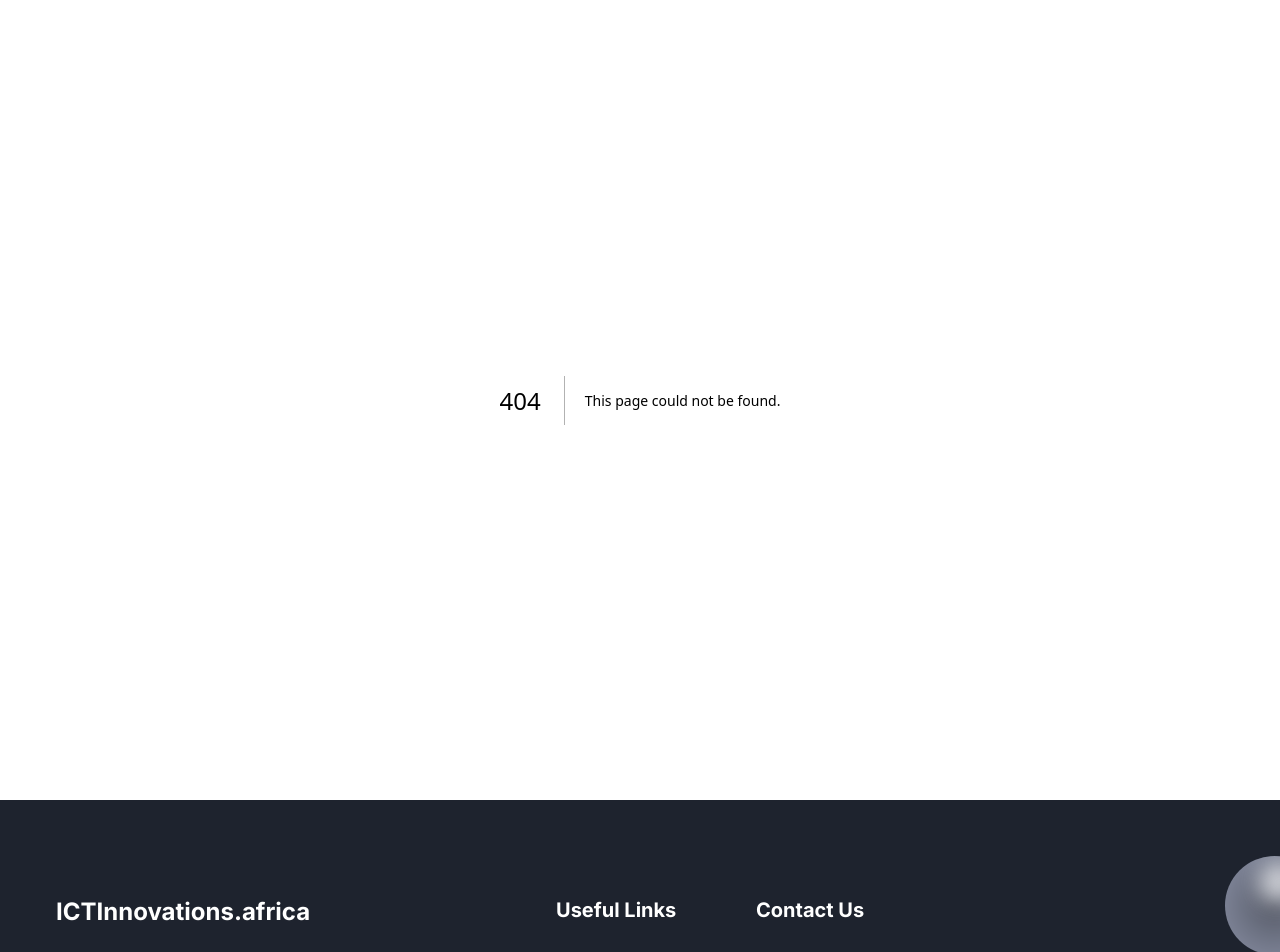
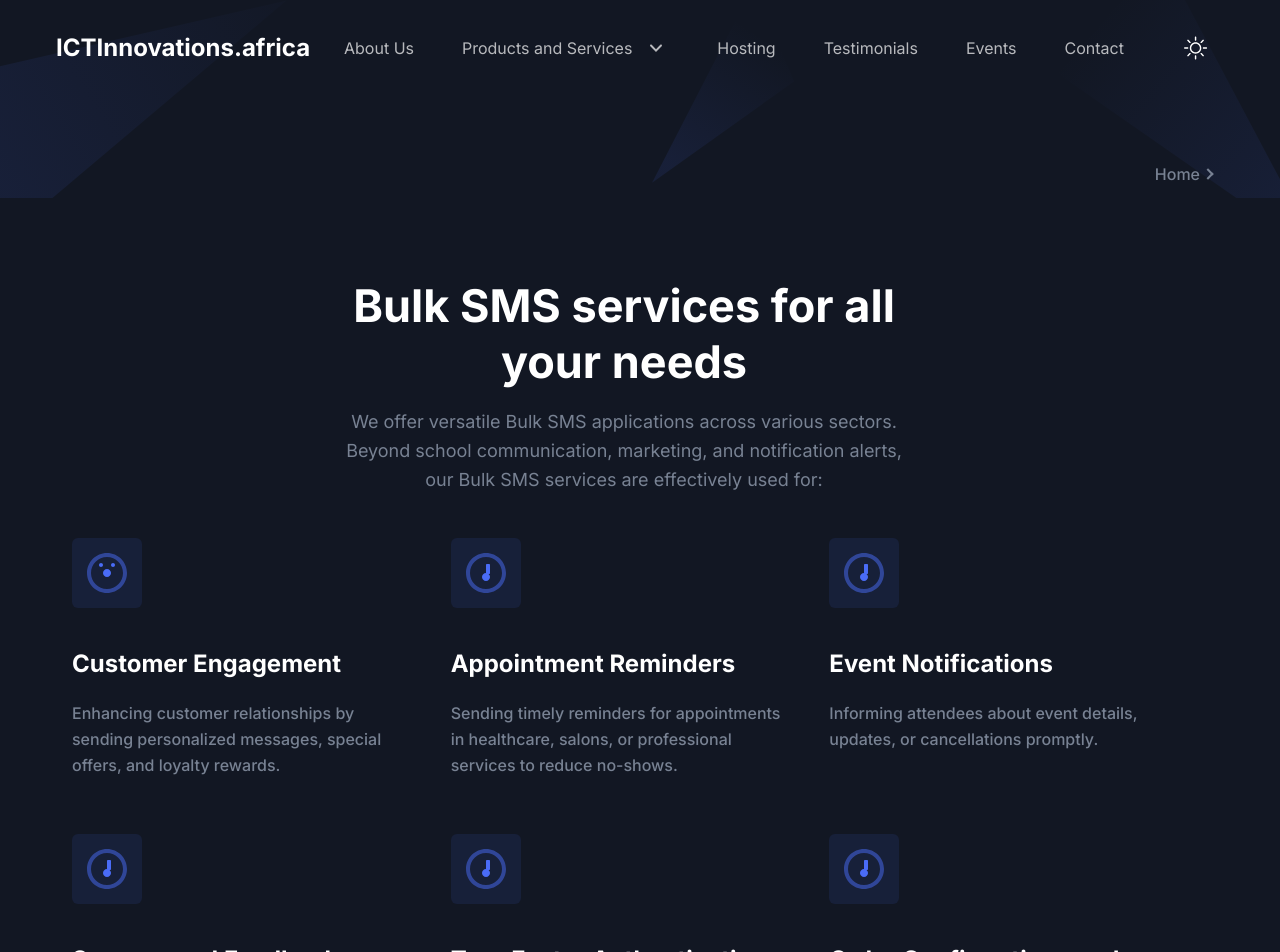
Before and after one commit to NewtonMutugi/ict-innovations-africa, a Next.js app: page /bulk-sms in a window 1280 px wide. Before the commit this address had no page. Shown: the top 952 px of the page. Built offline with nearby package versions, Linux system fonts and the light colour scheme.

Commit message:
Add Bulk SMS page and related components with data structure

```diff
--- /dev/null
+++ b/app/bulk-sms/BulkSms.tsx
@@ -0,0 +1,47 @@
+"use client";
+import Breadcrumb from "@/components/Common/Breadcrumb";
+import SectionTitle from "@/components/Common/SectionTitle";
+import React from "react";
+import bulkSmsData from "./bulkSmsData";
+import SingleFeature from "@/components/Services/SingleServices";
+
+const BulkSms = () => {
+  const handleLearnClick = () => {
+    window.open(
+      "https://dstr.connectbind.com/rsms/client-login.php?lang=en",
+      "_blank",
+    );
+  };
+  return (
+    <>
+      <Breadcrumb pageName="" description="" />
+      <section className="container pb-28 pt-20">
+        <div className="container -mx-4 flex flex-wrap items-center">
+          <div className="w-full px-4 lg:w-full">
+            <SectionTitle
+              title="Bulk SMS services for all your needs"
+              paragraph="We offer versatile Bulk SMS applications across various sectors. Beyond school communication, marketing, and notification alerts, our Bulk SMS services are effectively used for:"
+              mb="44px"
+              center
+            />
+            <div className="grid grid-cols-1 gap-x-8 gap-y-14 md:grid-cols-2 lg:grid-cols-3">
+              {bulkSmsData.map((feature) => (
+                <SingleFeature key={feature.id} feature={feature} />
+              ))}
+            </div>
+          </div>
+          <div className="my-6 mt-8 flex w-full items-center justify-center">
+            <button
+              className="dark:hadow-submit-dark items-center justify-center rounded-lg bg-primary px-9 py-4 text-base font-medium text-white shadow-submit duration-300 hover:bg-primary/90"
+              onClick={handleLearnClick}
+            >
+              Learn More
+            </button>
+          </div>
+        </div>
+      </section>
+    </>
+  );
+};
+
+export default BulkSms;
--- /dev/null
+++ b/app/bulk-sms/bulkSmsData.tsx
@@ -0,0 +1,103 @@
+import { Feature } from "@/types/feature";
+
+const CustomerEngagementData: Feature[] = [
+  {
+    id: 0,
+    icon: (
+      <svg width="40" height="40" viewBox="0 0 40 40" className="fill-current">
+        <path
+          opacity="0.5"
+          d="M20 0C8.9543 0 0 8.9543 0 20C0 31.0457 8.9543 40 20 40C31.0457 40 40 31.0457 40 20C40 8.9543 31.0457 0 20 0ZM20 36C11.1634 36 4 28.8366 4 20C4 11.1634 11.1634 4 20 4C28.8366 4 36 11.1634 36 20C36 28.8366 28.8366 36 20 36Z"
+        />
+        <path d="M20 16C17.7909 16 16 17.7909 16 20C16 22.2091 17.7909 24 20 24C22.2091 24 24 22.2091 24 20C24 17.7909 22.2091 16 20 16Z" />
+        <path d="M28 12C28 13.1046 27.1046 14 26 14C24.8954 14 24 13.1046 24 12C24 10.8954 24.8954 10 26 10C27.1046 10 28 10.8954 28 12Z" />
+        <path d="M16 12C16 13.1046 15.1046 14 14 14C12.8954 14 12 13.1046 12 12C12 10.8954 12.8954 10 14 10C15.1046 10 16 10.8954 16 12Z" />
+      </svg>
+    ),
+    title: "Customer Engagement",
+    paragraph:
+      "Enhancing customer relationships by sending personalized messages, special offers, and loyalty rewards.",
+  },
+  {
+    id: 1,
+    icon: (
+      <svg width="40" height="40" viewBox="0 0 40 40" className="fill-current">
+        <path
+          opacity="0.5"
+          d="M20 0C8.9543 0 0 8.9543 0 20C0 31.0457 8.9543 40 20 40C31.0457 40 40 31.0457 40 20C40 8.9543 31.0457 0 20 0ZM20 36C11.1634 36 4 28.8366 4 20C4 11.1634 11.1634 4 20 4C28.8366 4 36 11.1634 36 20C36 28.8366 28.8366 36 20 36Z"
+        />
+        <path d="M20 12C20 11.4477 20.4477 11 21 11H23C23.5523 11 24 11.4477 24 12V20C24 20.5523 23.5523 21 23 21H21C20.4477 21 20 20.5523 20 20V12Z" />
+        <path d="M20 28C22.2091 28 24 26.2091 24 24C24 21.7909 22.2091 20 20 20C17.7909 20 16 21.7909 16 24C16 26.2091 17.7909 28 20 28Z" />
+      </svg>
+    ),
+    title: "Appointment Reminders",
+    paragraph:
+      "Sending timely reminders for appointments in healthcare, salons, or professional services to reduce no-shows.",
+  },
+  {
+    id: 2,
+    icon: (
+      <svg width="40" height="40" viewBox="0 0 40 40" className="fill-current">
+        <path
+          opacity="0.5"
+          d="M20 0C8.9543 0 0 8.9543 0 20C0 31.0457 8.9543 40 20 40C31.0457 40 40 31.0457 40 20C40 8.9543 31.0457 0 20 0ZM20 36C11.1634 36 4 28.8366 4 20C4 11.1634 11.1634 4 20 4C28.8366 4 36 11.1634 36 20C36 28.8366 28.8366 36 20 36Z"
+        />
+        <path d="M20 12C20 11.4477 20.4477 11 21 11H23C23.5523 11 24 11.4477 24 12V20C24 20.5523 23.5523 21 23 21H21C20.4477 21 20 20.5523 20 20V12Z" />
+        <path d="M20 28C22.2091 28 24 26.2091 24 24C24 21.7909 22.2091 20 20 20C17.7909 20 16 21.7909 16 24C16 26.2091 17.7909 28 20 28Z" />
+      </svg>
+    ),
+    title: "Event Notifications",
+    paragraph:
+      "Informing attendees about event details, updates, or cancellations promptly.",
+  },
+  {
+    id: 3,
+    icon: (
+      <svg width="40" height="40" viewBox="0 0 40 40" className="fill-current">
+        <path
+          opacity="0.5"
+          d="M20 0C8.9543 0 0 8.9543 0 20C0 31.0457 8.9543 40 20 40C31.0457 40 40 31.0457 40 20C40 8.9543 31.0457 0 20 0ZM20 36C11.1634 36 4 28.8366 4 20C4 11.1634 11.1634 4 20 4C28.8366 4 36 11.1634 36 20C36 28.8366 28.8366 36 20 36Z"
+        />
+        <path d="M20 12C20 11.4477 20.4477 11 21 11H23C23.5523 11 24 11.4477 24 12V20C24 20.5523 23.5523 21 23 21H21C20.4477 21 20 20.5523 20 20V12Z" />
+        <path d="M20 28C22.2091 28 24 26.2091 24 24C24 21.7909 22.2091 20 20 20C17.7909 20 16 21.7909 16 24C16 26.2091 17.7909 28 20 28Z" />
+      </svg>
+    ),
+    title: "Surveys and Feedback",
+    paragraph:
+      "Collecting customer feedback or conduct surveys to gain insights into your services.",
+  },
+  {
+    id: 4,
+    icon: (
+      <svg width="40" height="40" viewBox="0 0 40 40" className="fill-current">
+        <path
+          opacity="0.5"
+          d="M20 0C8.9543 0 0 8.9543 0 20C0 31.0457 8.9543 40 20 40C31.0457 40 40 31.0457 40 20C40 8.9543 31.0457 0 20 0ZM20 36C11.1634 36 4 28.8366 4 20C4 11.1634 11.1634 4 20 4C28.8366 4 36 11.1634 36 20C36 28.8366 28.8366 36 20 36Z"
+        />
+        <path d="M20 12C20 11.4477 20.4477 11 21 11H23C23.5523 11 24 11.4477 24 12V20C24 20.5523 23.5523 21 23 21H21C20.4477 21 20 20.5523 20 20V12Z" />
+        <path d="M20 28C22.2091 28 24 26.2091 24 24C24 21.7909 22.2091 20 20 20C17.7909 20 16 21.7909 16 24C16 26.2091 17.7909 28 20 28Z" />
+      </svg>
+    ),
+    title: "Two-Factor Authentication (2FA)",
+    paragraph:
+      "We design our solutions to grow with our clients, providing sustainable outcomes that stand the test of time.",
+  },
+  {
+    id: 5,
+    icon: (
+      <svg width="40" height="40" viewBox="0 0 40 40" className="fill-current">
+        <path
+          opacity="0.5"
+          d="M20 0C8.9543 0 0 8.9543 0 20C0 31.0457 8.9543 40 20 40C31.0457 40 40 31.0457 40 20C40 8.9543 31.0457 0 20 0ZM20 36C11.1634 36 4 28.8366 4 20C4 11.1634 11.1634 4 20 4C28.8366 4 36 11.1634 36 20C36 28.8366 28.8366 36 20 36Z"
+        />
+        <path d="M20 12C20 11.4477 20.4477 11 21 11H23C23.5523 11 24 11.4477 24 12V20C24 20.5523 23.5523 21 23 21H21C20.4477 21 20 20.5523 20 20V12Z" />
+        <path d="M20 28C22.2091 28 24 26.2091 24 24C24 21.7909 22.2091 20 20 20C17.7909 20 16 21.7909 16 24C16 26.2091 17.7909 28 20 28Z" />
+      </svg>
+    ),
+    title: "Order Confirmations and Delivery Updates",
+    paragraph:
+      "Keeping customers informed about their orders and delivery statuses in real-time.",
+  },
+];
+
+export default CustomerEngagementData;
--- /dev/null
+++ b/app/bulk-sms/page.tsx
@@ -0,0 +1,15 @@
+import React from "react";
+import BulkSms from "./BulkSms";
+import { Metadata } from "next";
+
+export const metadata: Metadata = {
+  title: "Bulk SMS | ICT Innovations Africa",
+  description:
+    "We offer versatile Bulk SMS applications across various sectors. Beyond school communication, marketing, and notification alerts, our Bulk SMS services are effectively used for:",
+};
+
+const BulkSmsPage = () => {
+  return <BulkSms />;
+};
+
+export default BulkSmsPage;
--- /dev/null
+++ b/components/About/List.tsx
@@ -0,0 +1,18 @@
+const checkIcon = (
+  <svg width="16" height="13" viewBox="0 0 16 13" className="fill-current">
+    <path d="M5.8535 12.6631C5.65824 12.8584 5.34166 12.8584 5.1464 12.6631L0.678505 8.1952C0.483242 7.99994 0.483242 7.68336 0.678505 7.4881L2.32921 5.83739C2.52467 5.64193 2.84166 5.64216 3.03684 5.83791L5.14622 7.95354C5.34147 8.14936 5.65859 8.14952 5.85403 7.95388L13.3797 0.420561C13.575 0.22513 13.8917 0.225051 14.087 0.420383L15.7381 2.07143C15.9333 2.26669 15.9333 2.58327 15.7381 2.77854L5.8535 12.6631Z" />
+  </svg>
+);
+
+const List = ({ text, title }) => (
+  <div className="mb-5 flex items-center text-lg font-medium text-body-color">
+    <span className="mr-4 flex h-[30px] w-[30px] items-center justify-center rounded-md bg-primary bg-opacity-10 text-primary">
+      {checkIcon}
+    </span>
+    <p>
+      <strong>{title}:</strong> {text}
+    </p>
+  </div>
+);
+
+export default List;
```
